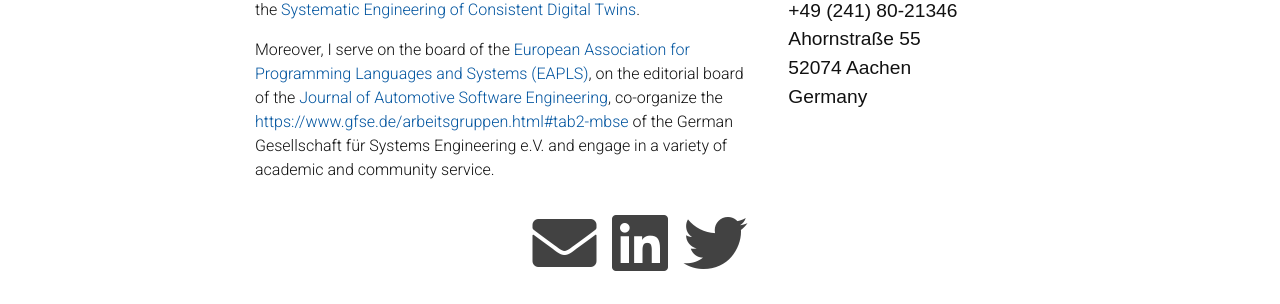
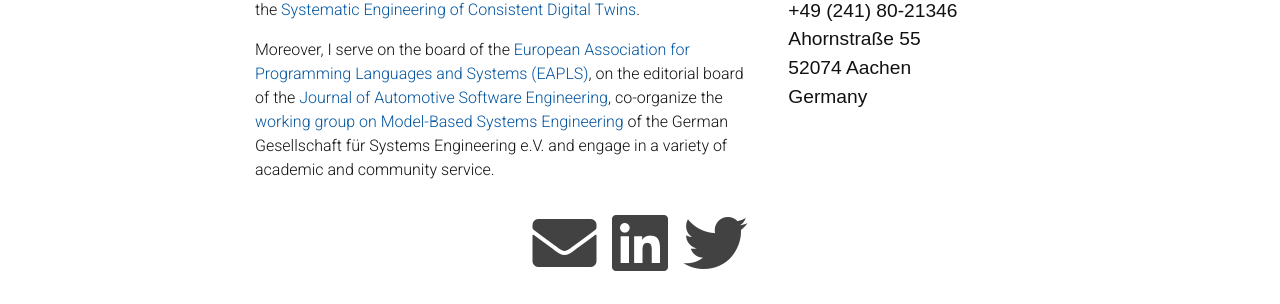
Before and after one commit to awortmann/awortmann.github.io, a Jekyll site: the page built from _pages/about.md, in a window 1280 px wide. Shown: the part 432-736 px from the top of the page. Built offline with Jekyll 4.4.1, drawn with Linux system fonts in a browser that asks for light colours; nearby versions of some CDN libraries; a style sheet for code colours, icons or effects is not loaded.

Commit message:
Minor update

```diff
--- a/_pages/about.md
+++ b/_pages/about.md
@@ -24,4 +24,4 @@ I am a software engineering research associate at RWTH Aachen University with in
 
 At the Chair of Software Engineering of RWTH Aachen University, I lead the working group on [Model-Driven Systems Engineering](https://www.se-rwth.de/teams/mdse/) in which research on modeling languages, methods, and tools to facilitate the systematic engineering of the cyber-physical systems of the future and transfer this into practice in a variety of research projects. Among these are the [Internet of Production](https://www.iop.rwth-aachen.de/cms/~gpfz/Produktionstechnik/?lidx=1), the [Center for Systems Engineering](https://cse.rwth-campus.com/), and the [Systematic Engineering of Consistent Digital Twins](https://www.rwth-aachen.de/go/id/vuc/lidx/1).
 
-Moreover, I serve on the board of the [European Association for Programming Languages and Systems (EAPLS)](https://eapls.org/), on the editorial board of the [Journal of Automotive Software Engineering](https://www.atlantis-press.com/journals/jase), co-organize the [https://www.gfse.de/arbeitsgruppen.html#tab2-mbse](working group on Model-Based Systems Engineering) of the German Gesellschaft für Systems Engineering e.V. and engage in a variety of academic and community service.
+Moreover, I serve on the board of the [European Association for Programming Languages and Systems (EAPLS)](https://eapls.org/), on the editorial board of the [Journal of Automotive Software Engineering](https://www.atlantis-press.com/journals/jase), co-organize the [working group on Model-Based Systems Engineering](https://www.gfse.de/arbeitsgruppen.html#tab2-mbse) of the German Gesellschaft für Systems Engineering e.V. and engage in a variety of academic and community service.
```
